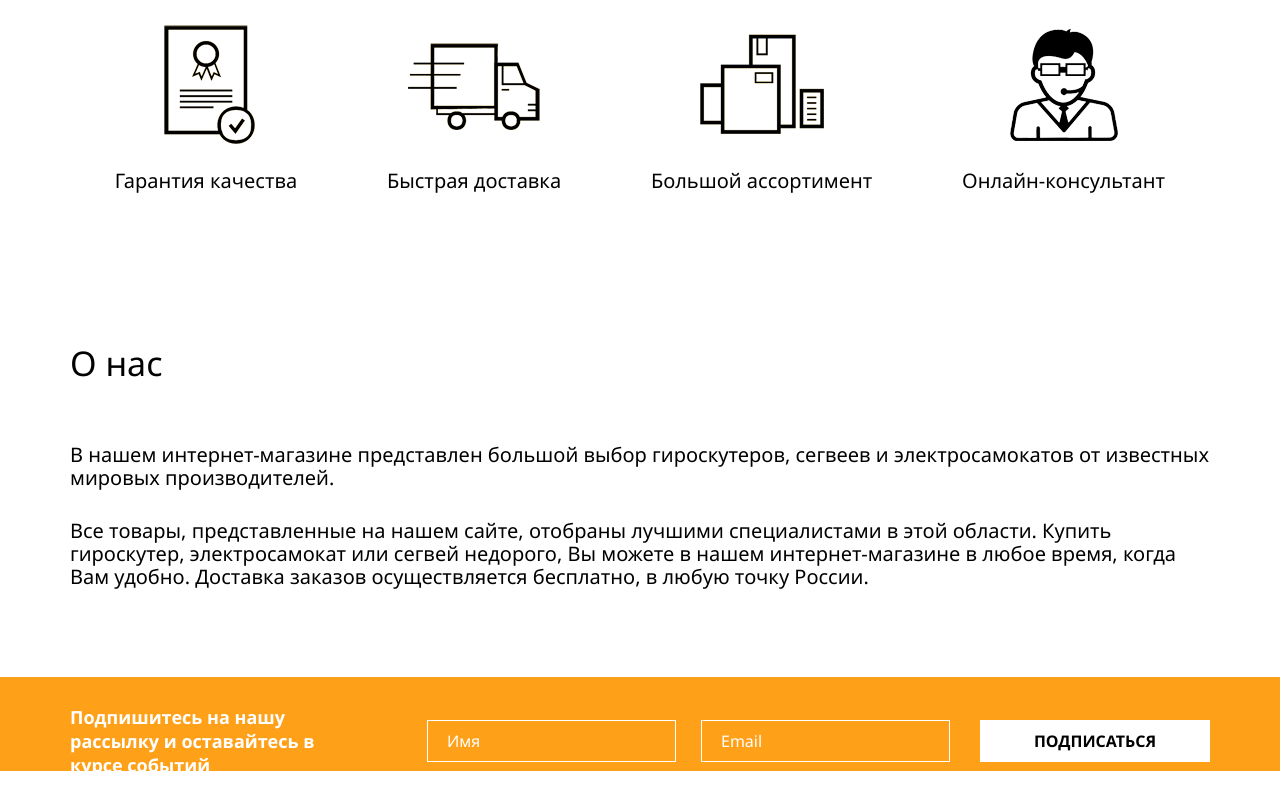
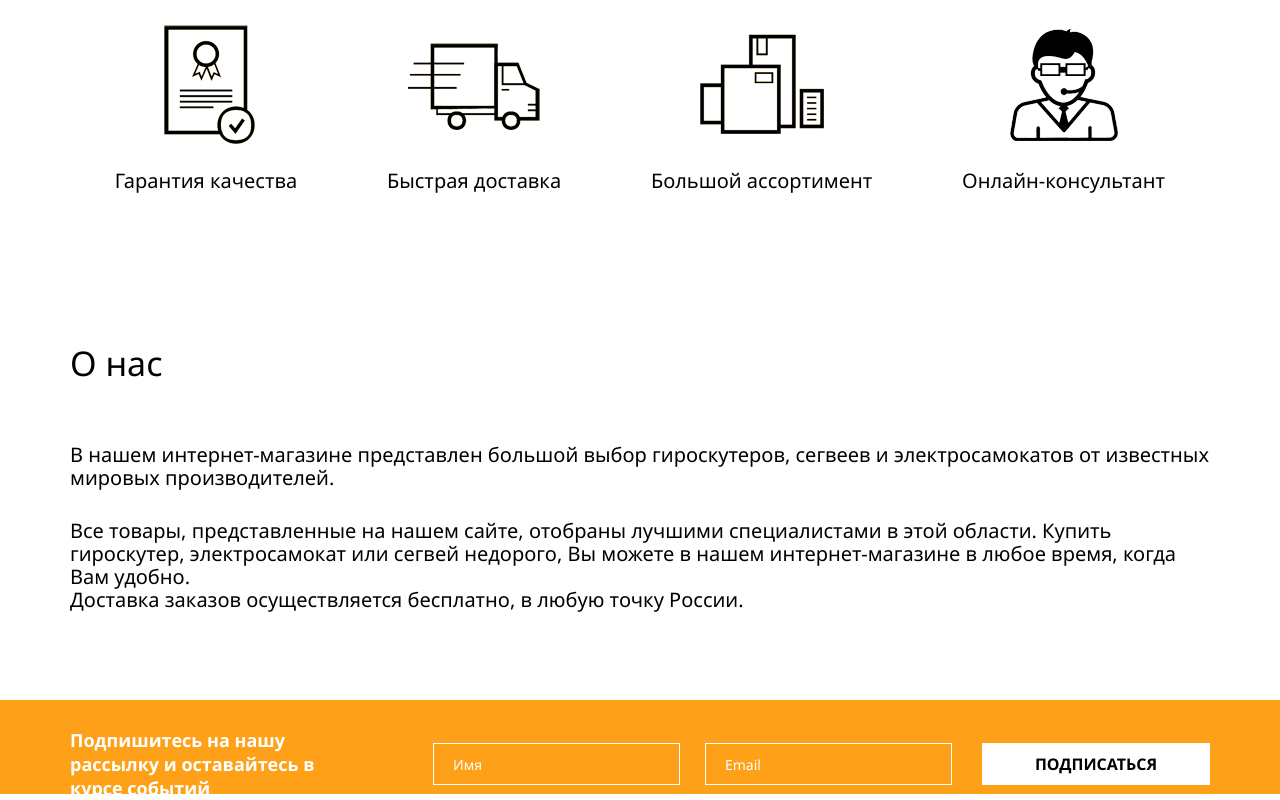
Before and after one commit to Sla14ughter/My-Giro, a plain HTML site: page index.html in a window 1280 px wide. Shown: the part 1143-1943 px from the top of the page. Before the commit the page ends 1920 px from the top, so only its background shows below. Drawn offline with Linux system fonts and the light colour scheme.

Commit message:
Мелкие изменения

```diff
--- a/css/styles.css
+++ b/css/styles.css
@@ -156,15 +156,16 @@ nav {
     margin-left: 25px;
 }
 .mailingbg > .container > form > input[type="text"] {
-    width: 228px;
+    width: 226px;
     height: 40px;
     background-color: #ffa019;
     padding-left: 19px;
+    font-size: 14px;
 }
 .mailingbg > .container > form > input[type="submit"] {
     background-color: #ffffff;
     padding: 0px;
-    width: 230px;
+    width: 228px;
     height: 42px;
     margin-left: 30px;
     font-weight: 700;
--- a/index.html
+++ b/index.html
@@ -88,7 +88,7 @@
                 Все товары, представленные на нашем сайте, отобраны лучшими
                 специалистами в этой области. Купить гироскутер, электросамокат
                 или сегвей недорого, Вы можете в нашем интернет-магазине в любое
-                время, когда Вам удобно. Доставка заказов осуществляется
+                время, когда Вам удобно. <br> Доставка заказов осуществляется
                 бесплатно, в любую точку России.
             </p>
         </div>
```
